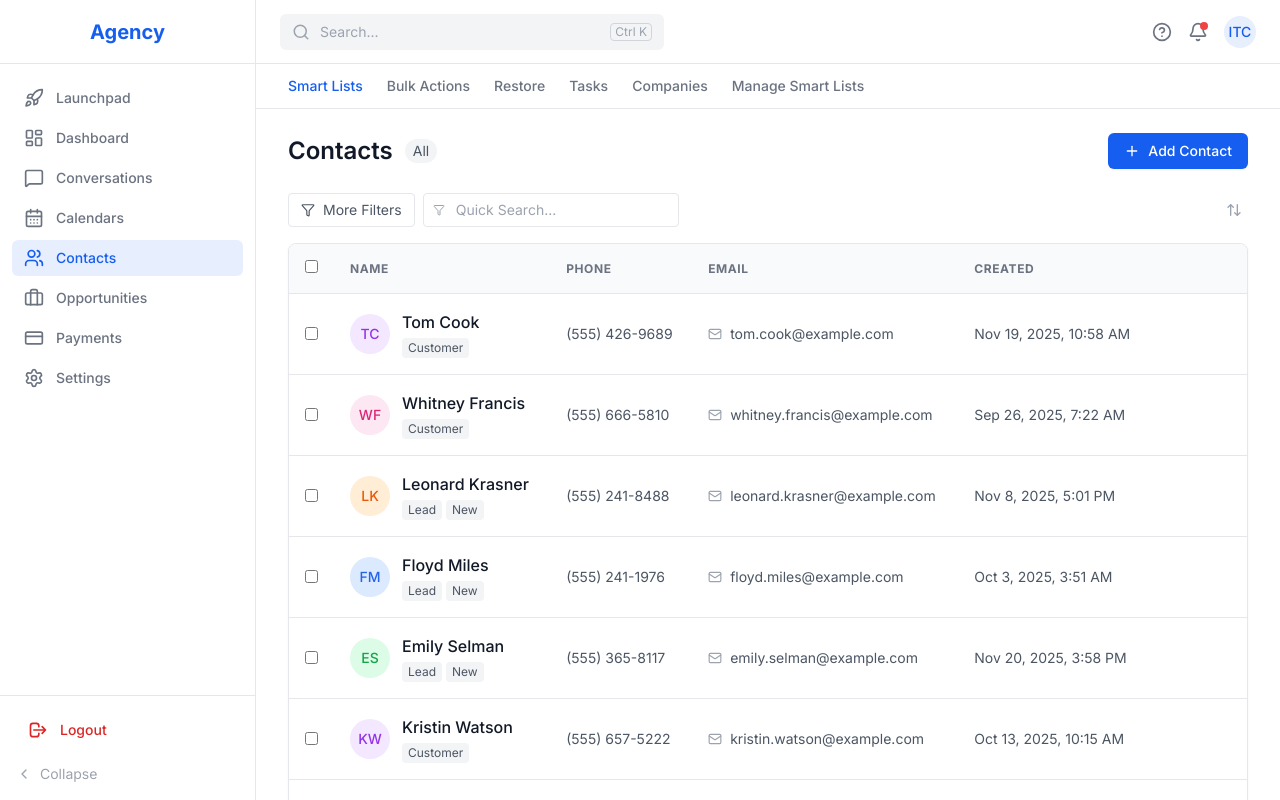
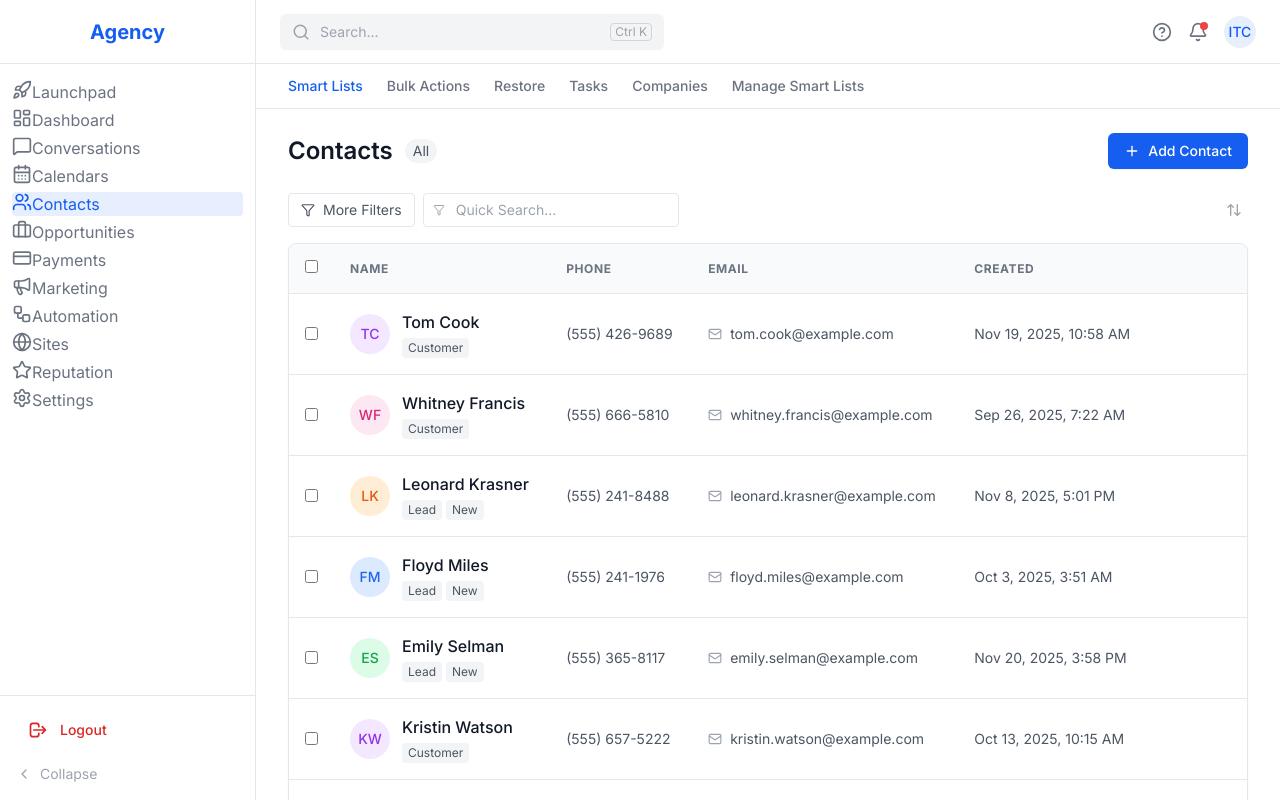
Before and after one commit to itcyanbu/itcyanbu-erp, a React (Vite) app: page / in a window 1280 px wide. Both pictures are taken after a click on the button "Sign In". Built offline with nearby package versions, Linux system fonts and the light colour scheme.

Commit message:
fix: correct sidebar formatting

```diff
--- a/src/layout/Sidebar.tsx
+++ b/src/layout/Sidebar.tsx
@@ -7,6 +7,10 @@ import {
     Users,
     Briefcase,
     CreditCard,
+    Megaphone,
+    Workflow,
+    Globe,
+    Star,
     Settings,
     ChevronLeft
 } from 'lucide-react';
@@ -24,11 +28,15 @@ const Sidebar: React.FC<SidebarProps> = ({ onLogout }) => {
         { icon: Users, label: 'Contacts', active: true },
         { icon: Briefcase, label: 'Opportunities' },
         { icon: CreditCard, label: 'Payments' },
+        { icon: Megaphone, label: 'Marketing' },
+        { icon: Workflow, label: 'Automation' },
+        { icon: Globe, label: 'Sites' },
+        { icon: Star, label: 'Reputation' },
         { icon: Settings, label: 'Settings' },
     ];
 
     return (
-        <div className="w-64 h-screen bg-white border-r border-ghl-border flex flex-col hidden md:flex shrink-0">
+        <div className="w-64 h-screen bg-white border-r border-ghl-border flex flex-col shrink-0">
             <div className="h-16 flex items-center justify-center border-b border-ghl-border">
                 {/* Placeholder Logo */}
                 <div className="text-xl font-bold text-ghl-blue">Agency</div>
@@ -40,10 +48,10 @@ const Sidebar: React.FC<SidebarProps> = ({ onLogout }) => {
                         <li key={index} className="mb-1 px-3">
                             <a
                                 href="#"
-                                className={`flex items-center gap-3 px-3 py-2 rounded-md text-sm font-medium transition-colors ${item.active
-                                    ? 'bg-ghl-blue/10 text-ghl-blue'
-                                    : 'text-gray-500 hover:bg-gray-100'
-                                    }`}
+                                className={`flex items - center gap - 3 px - 3 py - 2 rounded - md text - sm font - medium transition - colors ${item.active
+                                        ? 'bg-ghl-blue/10 text-ghl-blue'
+                                        : 'text-gray-500 hover:bg-gray-100'
+                                    } `}
                             >
                                 <item.icon size={20} />
                                 <span>{item.label}</span>
```
